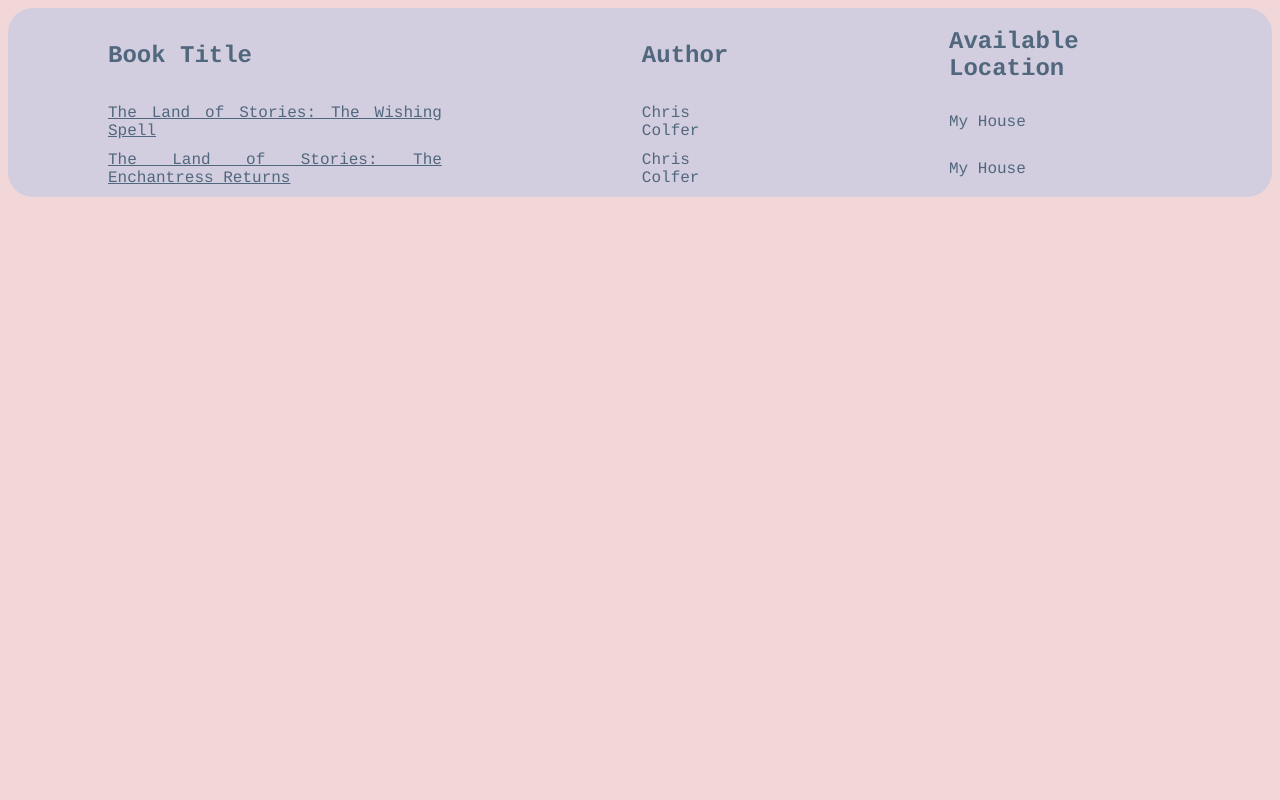
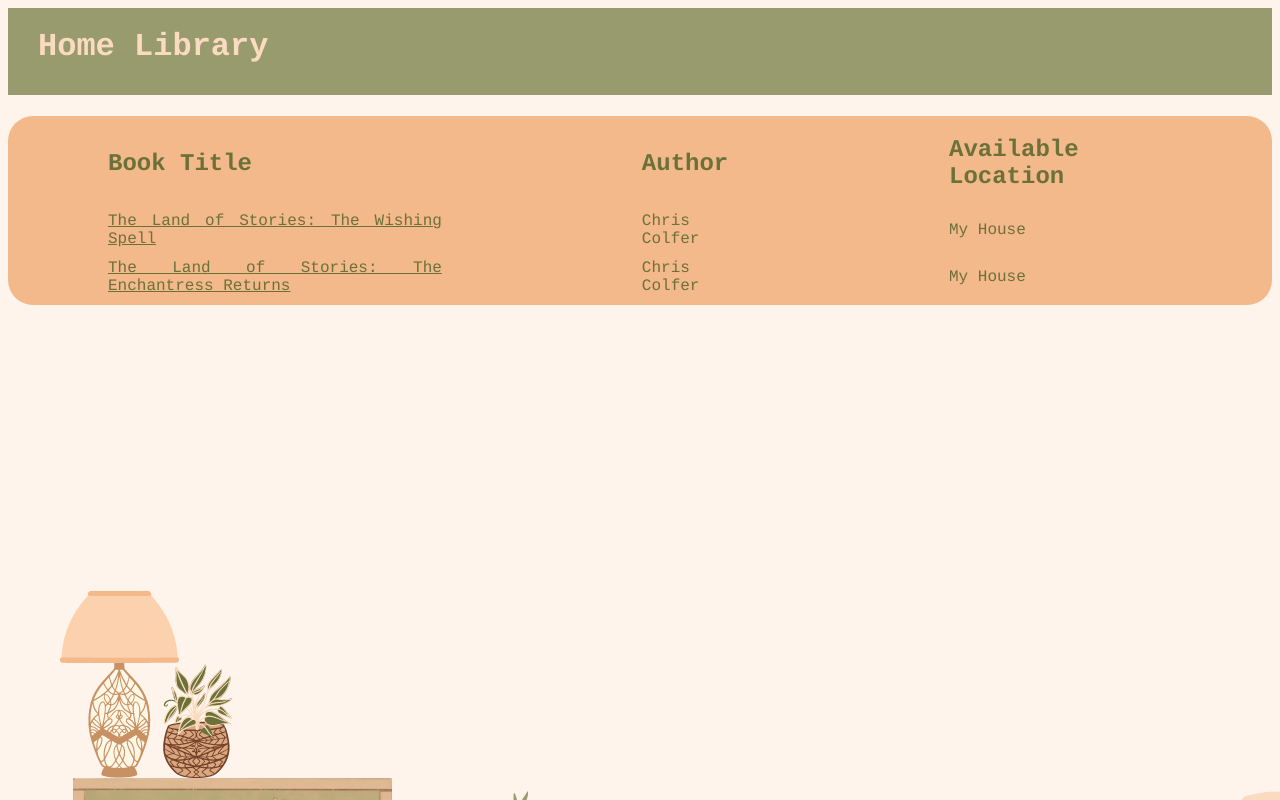
Before and after one commit to eveev26/Library-Database, a Django app: page /database/ in a window 1280 px wide. Run offline with Django 4.2, Linux system fonts and the light colour scheme; data comes from the database, SQL or seed files in the repository; both versions use the stored data as it was after the commit.

Commit message:
Changed view

```diff
--- a/librarydb/database/static/index.css
+++ b/librarydb/database/static/index.css
@@ -1,17 +1,24 @@
+a:link {
+    color: #6C7039;
+}
 
+h1 {
+    padding-top: 20px;
+    padding-bottom: 30px;
+    padding-left: 30px;
+    background-color: #989B6D;
+    color: #FBDBC0;
+}
 
 body {
     font-family: Courier;
-    color: #50677D;
-    background-color: #F2D7D9;
-}
-
-a:link {
-    color: #50677D;
+    background-color: #BCC8B4;
+    background: white url("images/library.png") no-repeat;
 }
 
 table {
-    background-color: #D3CEDF;
+    color: #6C7039;
+    background-color: #F3B98A;
     box-sizing: border-box;
     padding: 50px 50px 100px 110px;
     border: none;
@@ -27,6 +34,8 @@ th, td {
 
 th {
     padding-top: 20px;
+    /* background-color: #F7B78C; */
+    /* border-radius: 25px 0px 0px 0px; */
 }
 
 td {
@@ -37,3 +46,7 @@ td {
     margin-left: auto;
     margin-right: auto;
 }
+
+#grad {
+    background-image: linear-gradient(#C4889F, #FDE2B1);
+}
--- a/librarydb/database/templates/database/index.html
+++ b/librarydb/database/templates/database/index.html
@@ -5,6 +5,9 @@
         <link rel="stylesheet" href="{% static 'index.css' %}">
     </head>
     <body>
+
+        <h1>Home Library</h1>
+
         {% if book_list %}
         <table class="center">
             <tr>
```
Also changed, not shown: librarydb/database/migrations/0006_alter_book_isbn.py (added), librarydb/database/static/images/library.png (added), librarydb/db.sqlite3.
